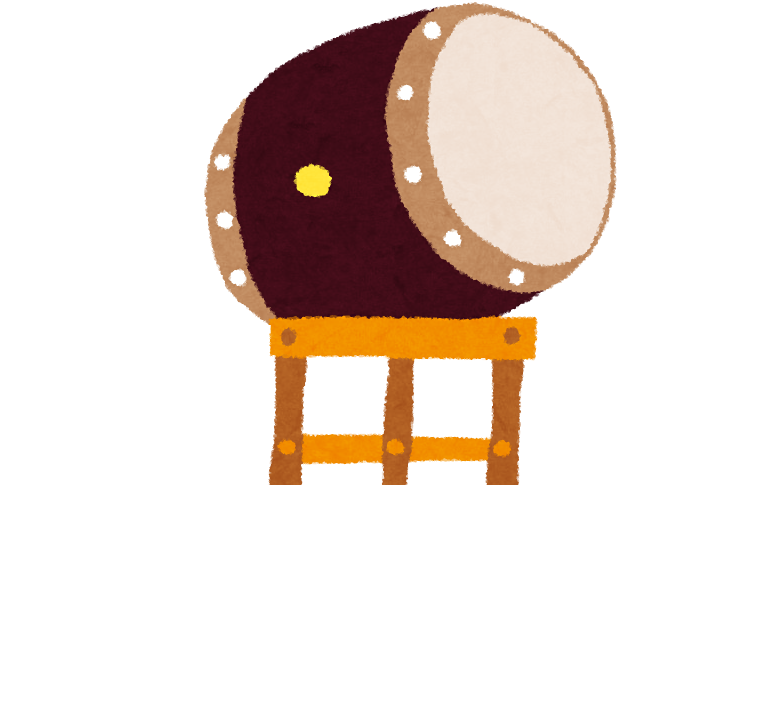
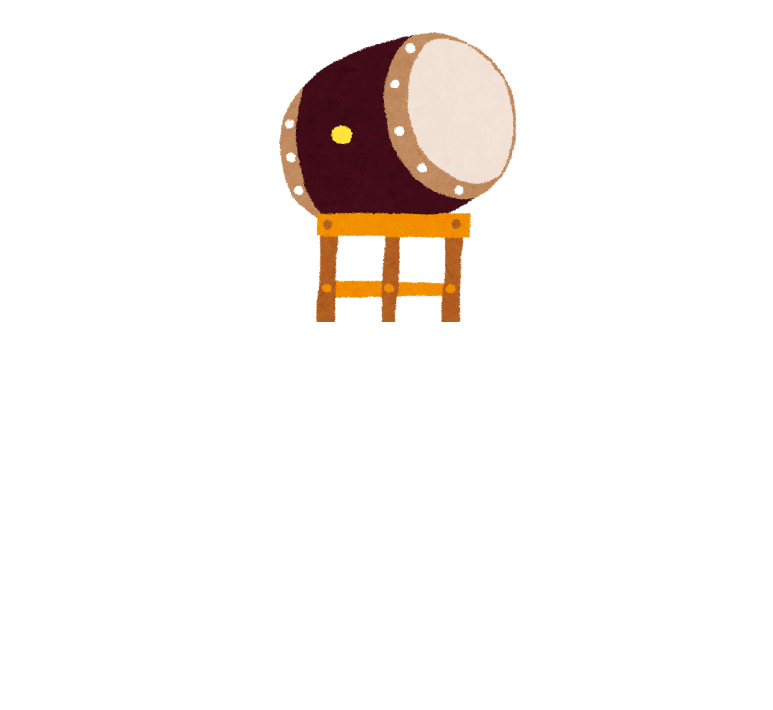
Before and after one commit to MysticDoll/337beat, a website with bundled scripts: page index.html in a window 1280 px wide. Shown: the part 90-800 px from the top of the page, without its empty margins (245-1018 px from the left). Built offline with nearby package versions, Linux system fonts and the light colour scheme.

Commit message:
style fix

```diff
--- a/style.css
+++ b/style.css
@@ -1,13 +1,14 @@
 *, *:after, *:before {
-  box-sizing: border-box;
   user-select: none;
   -moz-user-select: none;
   -webkit-user-select: none;
   -ms-user-select: none;
+  font-size: 1.25em;
 }
-
 #drum_icon {
   background-image: url("./omatsuri_taiko.png");
-  width: 500px;
-  height: 500px;
+  background-repeat: no-repeat;
+  background-size: cover;
+  width: 300px;
+  height: 300px;
 }
```
